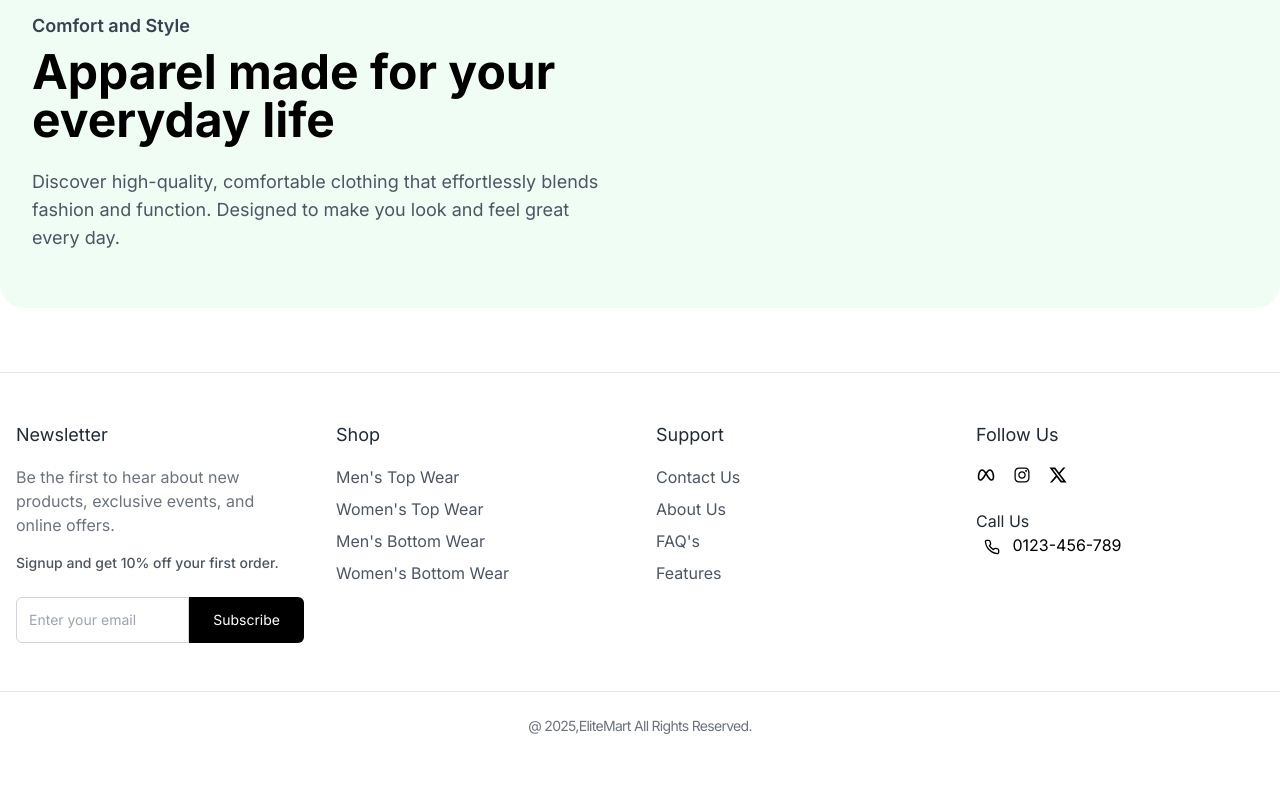
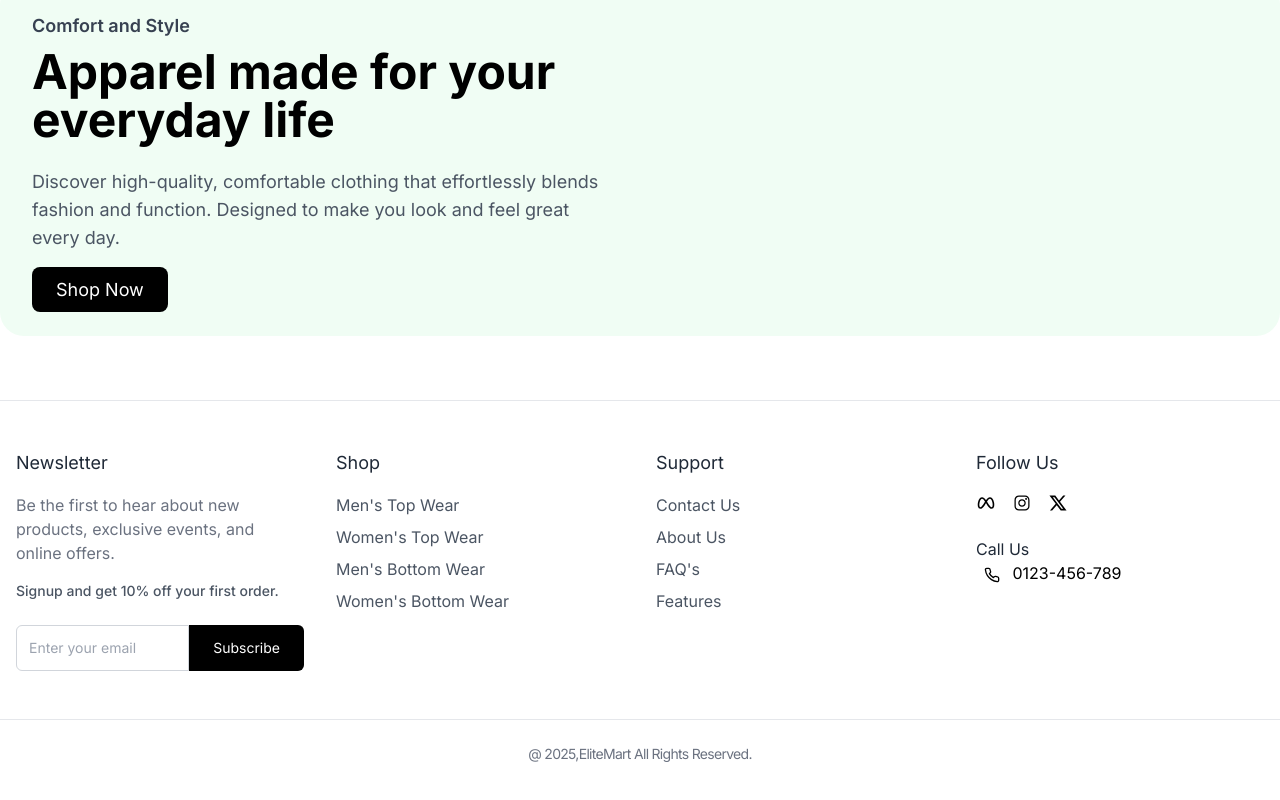
Before and after one commit to Rohan-devv/EliteMart, a React (Vite) app in the folder FRONTEND/: page / in a window 1280 px wide. Shown: the part 4717-5517 px from the top of the page. Built offline with nearby package versions, Linux system fonts and the light colour scheme.

Commit message:
ncjnedjj

```diff
--- a/FRONTEND/src/components/Products/FeaturedCollections.jsx
+++ b/FRONTEND/src/components/Products/FeaturedCollections.jsx
@@ -1,4 +1,5 @@
 import React from 'react'
+import { Link } from 'react-router-dom'
 
 const FeaturedCollections = () => {
   return (
@@ -17,6 +18,15 @@ const FeaturedCollections = () => {
             fashion and function. Designed to make you look and feel great every
             day.
           </p>
+
+          <Link
+              to="/collections/all"
+              className="bg-black text-white px-6 py-3 rounded-lg text-lg hover:bg-gray-800"
+            >
+              Shop Now
+            </Link>
+
+
         </div>
       </div>
     </section>
```
